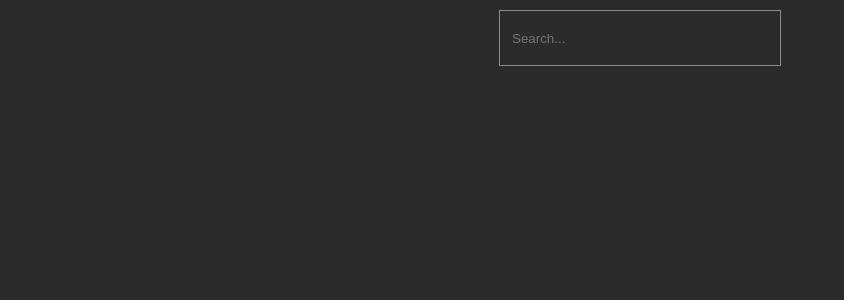
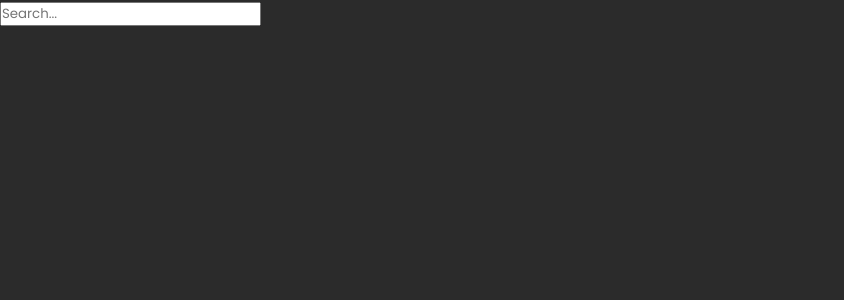
Before and after one commit to dwesh163/Movielist, a React (Vite) app: page / in a window 1280 px wide. Shown: the top 300 px of the page, without its empty margins (0-844 px from the left). Built offline with nearby package versions, Linux system fonts and the light colour scheme.

Commit message:
[add] style

```diff
--- a/index.html
+++ b/index.html
@@ -5,7 +5,9 @@
   <meta charset="UTF-8" />
   <link rel="icon" type="image/svg+xml" href="/vite.svg" />
   <meta name="viewport" content="width=device-width, initial-scale=1.0" />
-  <link rel="stylesheet" href="style.css">
+  <link rel="stylesheet" href="/style/menu.css">
+  <link rel="stylesheet" href="/style/content.css">
+  <link rel="stylesheet" href="/style/style.css">
   <title>Vite + React</title>
 </head>
 
--- /dev/null
+++ b/public/style/content.css
@@ -0,0 +1,7 @@
+#content {
+    width: calc(80% - 44px);
+    overflow: auto;
+    height: calc(100vh - 44px);
+    padding: 22px;
+    color: white;
+}
--- /dev/null
+++ b/public/style/menu.css
@@ -0,0 +1,21 @@
+#menu {
+    background-color: #080808;
+    width: 20%;
+    height: 100vh;
+}
+
+.search {
+    display: flex;
+    flex-direction: column;
+    width: 20%;
+    margin: 10px;
+}
+
+.search input {
+    height: 30px;
+    width: 100%;
+    border: 1px #8a8a8a solid;
+    background-color: #2b2b2b;
+    color: white;
+    border-radius: 5px;
+}
--- /dev/null
+++ b/public/style/style.css
@@ -0,0 +1,17 @@
+@import url('https://fonts.googleapis.com/css2?family=Inter:wght@100;200;300;400;500;600;700;800;900&family=Poppins:ital,wght@0,100;0,200;0,300;0,400;0,500;0,600;0,700;0,800;0,900;1,100;1,200;1,300;1,400;1,500;1,600;1,700;1,800;1,900&family=Roboto:ital,wght@0,100;0,300;0,400;0,500;0,700;0,900;1,100;1,300;1,400;1,500;1,700;1,900&display=swap');
+
+* {
+    margin: 0;
+    padding: 0;
+    font-family: poppins;
+}
+
+body {
+    background-color: #2b2b2b;
+}
+
+#root {
+    display: flex;
+    height: 100%;
+    width: 100%;
+}
--- a/style.css
+++ /dev/null
@@ -1,27 +0,0 @@
-@import url();
-
-* {
-    margin: 0;
-    padding: 0;
-}
-
-body {
-    background-color: #2b2b2b;
-}
-
-header {
-    display: flex;
-    justify-content: center;
-}
-
-header input {
-    margin: 10px;
-    align-items: center;
-    width: 20%;
-    height: 30px;
-    border: 1px #8a8a8a solid;
-    background-color: #2b2b2b;
-    color: white;
-    padding: 12px;
-
-}
```
